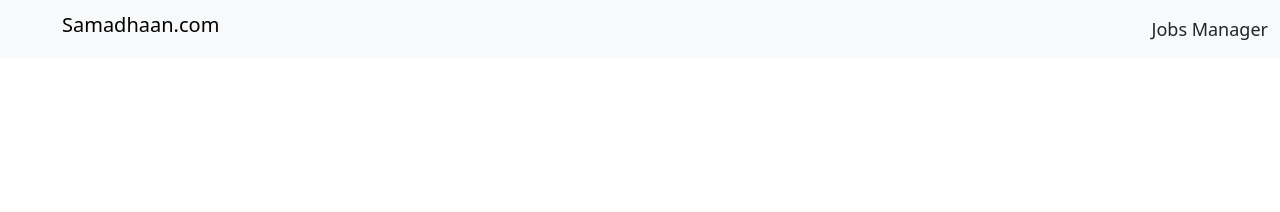
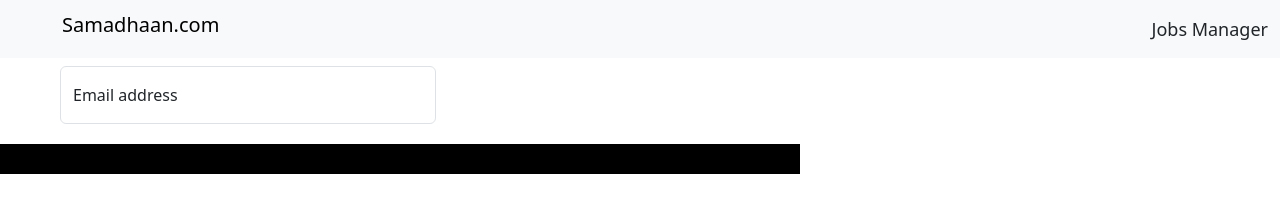
Before and after one commit to moneygoyal02/Project, a website: page public/jobs-manager.html in a window 1280 px wide. Drawn offline with nearby package versions, Linux system fonts and the light colour scheme.

Commit message:
active email in job manger

```diff
--- a/public/jobs-manager.html
+++ b/public/jobs-manager.html
@@ -11,11 +11,28 @@
         }
 
       </style>
+
+<script src="https://ajax.googleapis.com/ajax/libs/jquery/3.7.1/jquery.min.js"></script>
+
+<script
+  src="https://code.jquery.com/jquery-3.7.1.min.js"
+  integrity="sha256-/JqT3SQfawRcv/BIHPThkBvs0OEvtFFmqPF/lYI/Cxo="
+  crossorigin="anonymous"
+></script>
     <title>Jobs manager</title>
     <script src="https://cdn.jsdelivr.net/npm/bootstrap@5.3.3/dist/js/bootstrap.bundle.min.js" integrity="sha384-YvpcrYf0tY3lHB60NNkmXc5s9fDVZLESaAA55NDzOxhy9GkcIdslK1eN7N6jIeHz" crossorigin="anonymous"></script>
     <link href="https://cdn.jsdelivr.net/npm/bootstrap@5.3.3/dist/css/bootstrap.min.css" rel="stylesheet" integrity="sha384-QWTKZyjpPEjISv5WaRU9OFeRpok6YctnYmDr5pNlyT2bRjXh0JMhjY6hW+ALEwIH" crossorigin="anonymous">
+    <script>
+        function fetchUser() {
+          let activeUser = localStorage.getItem("activeUser");
+
+          document.querySelector("#email").value = activeUser;
+
+
+        }
+      </script>
   </head>
-  <body>
+  <body onload="fetchUser();">
     <nav class="navbar navbar-expand-lg navbar-light bg-light" >
         <div class="container-fluid" >
           <h5 class="navbar-brand " style="margin-left: 50px;">Samadhaan.com</h5>
@@ -27,6 +44,33 @@
         </div>
       </nav>
 
+      <div
+      class="container mt-2 "
+      style="width: 400px; height: 30px; margin-right: 65%; "
+    >
+      <div class="row">
+        <div class="col">
+            <div class="form-floating ">
+                <input type="email" class="form-control mb-2" id="email"  readonly placeholder="name@example.com">
+                <label for="email">Email address</label>
+              </div>
+        </div>
+      </div>
+
+    </div>
+    <!-- ------------------------------------------------------ -->
+
+    <div
+    class="container mt-5"
+    style="width: 800px; height: 30px; margin-right: 38%; background-color: black; "
+  >
+
+
+  </div>
+
+
+
+
 
 
   </body>
```
